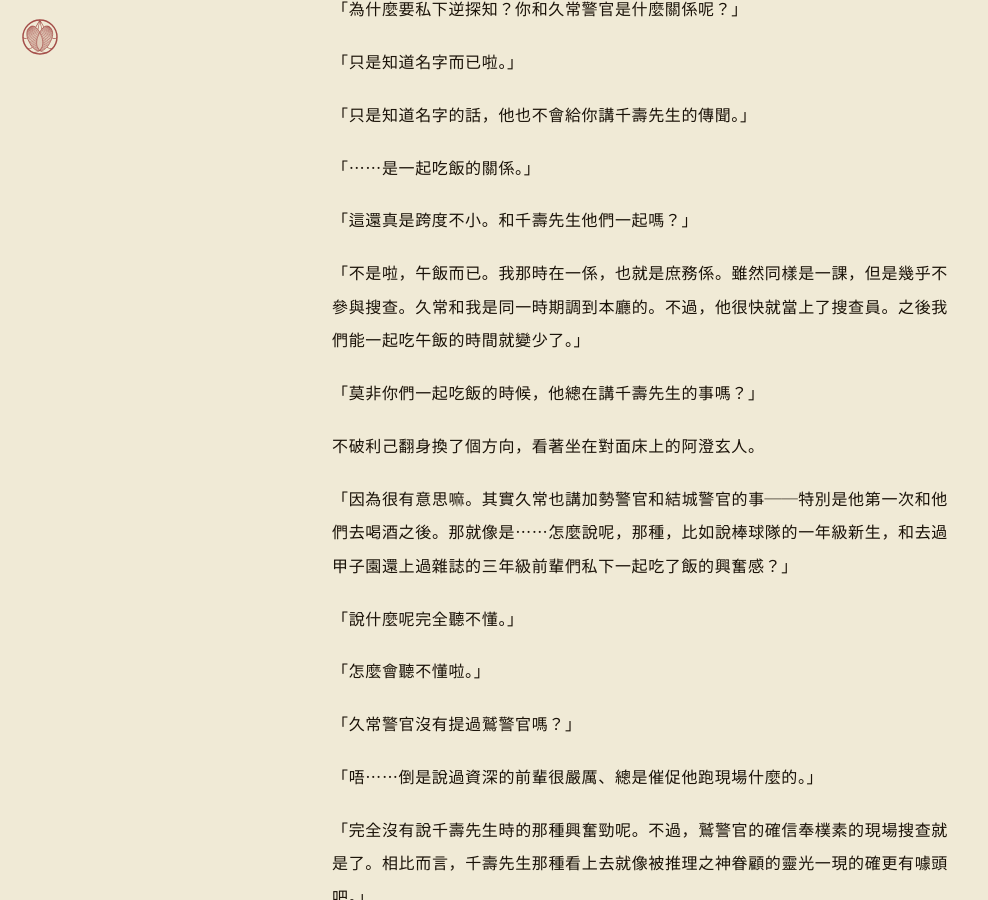
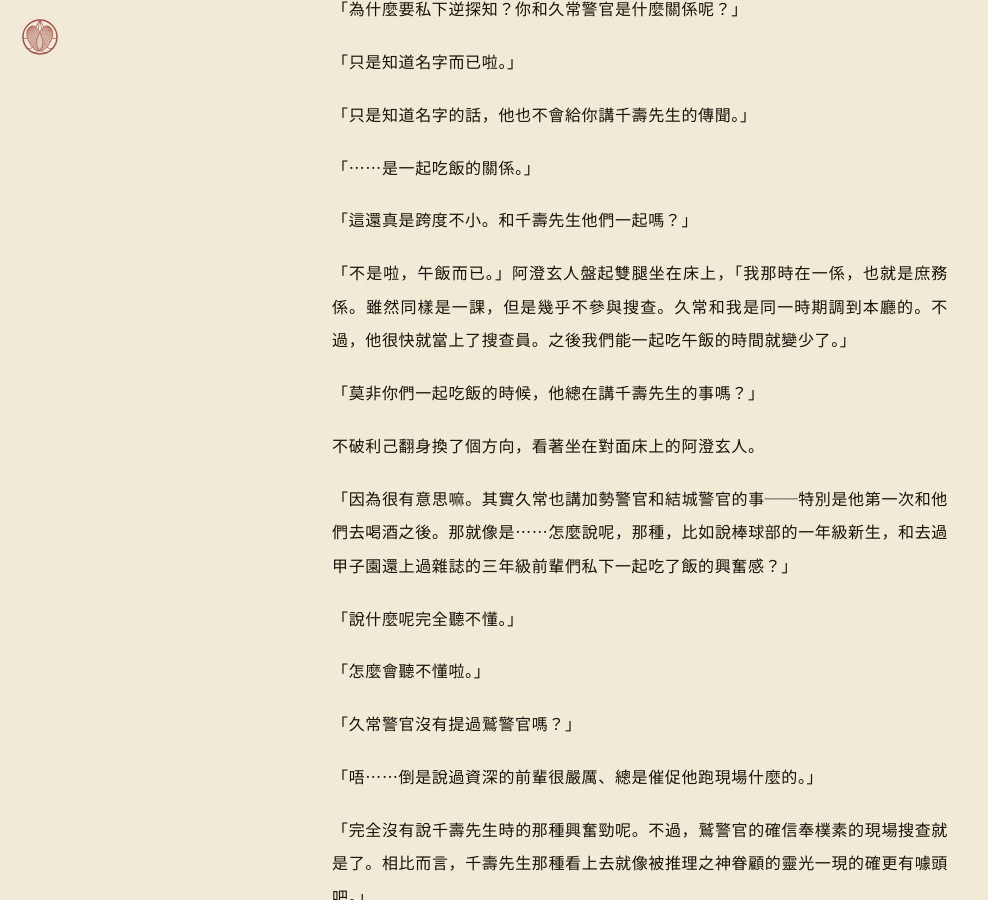
Before and after one commit to AriaYura/eternalnessstudy, a Jekyll site: the page built from posts/takeyabunotsuki/t-02.md, in a window 1280 px wide and 900 px high, scrolled down 4173 px. Shown: the whole window, without its empty margins (0-988 px from the left). Built offline with Jekyll 4.4.1, drawn with Linux system fonts in a browser that asks for light colours; some web fonts are replaced.

Commit message:
update t-01, t-02-01 0821

```diff
--- a/posts/takeyabunotsuki/t-02.md
+++ b/posts/takeyabunotsuki/t-02.md
@@ -124,13 +124,13 @@ permalink: /posts/takeyabunotsuki/t-02/
 
 「這還真是跨度不小。和千壽先生他們一起嗎？」
 
-「不是啦，午飯而已。我那時在一係，也就是庶務係。雖然同樣是一課，但是幾乎不參與搜查。久常和我是同一時期調到本廳的。不過，他很快就當上了搜查員。之後我們能一起吃午飯的時間就變少了。」
+「不是啦，午飯而已。」阿澄玄人盤起雙腿坐在床上，「我那時在一係，也就是庶務係。雖然同樣是一課，但是幾乎不參與搜查。久常和我是同一時期調到本廳的。不過，他很快就當上了搜查員。之後我們能一起吃午飯的時間就變少了。」
 
 「莫非你們一起吃飯的時候，他總在講千壽先生的事嗎？」
 
 不破利己翻身換了個方向，看著坐在對面床上的阿澄玄人。
 
-「因為很有意思嘛。其實久常也講加勢警官和結城警官的事——特別是他第一次和他們去喝酒之後。那就像是⋯⋯怎麼說呢，那種，比如說棒球隊的一年級新生，和去過甲子園還上過雜誌的三年級前輩們私下一起吃了飯的興奮感？」
+「因為很有意思嘛。其實久常也講加勢警官和結城警官的事——特別是他第一次和他們去喝酒之後。那就像是⋯⋯怎麼說呢，那種，比如說棒球部的一年級新生，和去過甲子園還上過雜誌的三年級前輩們私下一起吃了飯的興奮感？」
 
 「說什麼呢完全聽不懂。」
 
```
Also changed, not shown: posts/takeyabunotsuki/t-01.md (+1 -1 lines).
